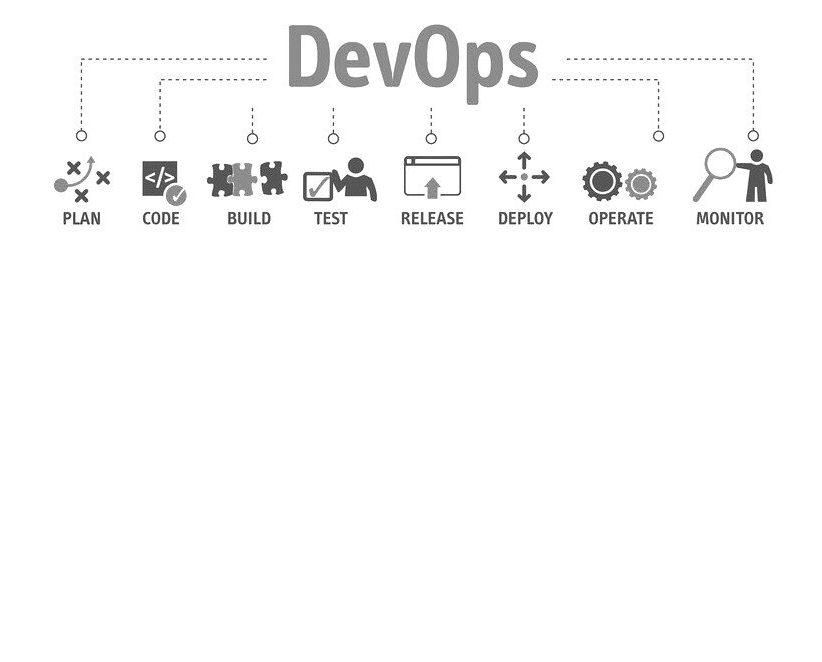
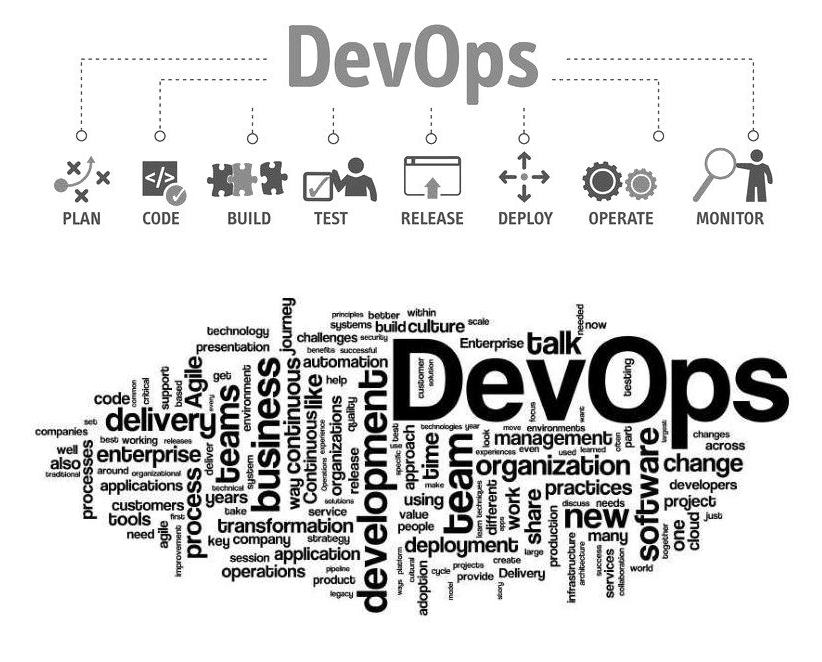
Before and after one commit to Jeferson120399/devops, a website: page public/index.html in a window 1280 px wide. Shown: the whole page, without its empty margins (224-1046 px from the left). Drawn offline with Linux system fonts and the light colour scheme.

Commit message:
Se  realiza commit de imagenes para prueba de despligue continuo en exposion

```diff
--- a/public/index.html
+++ b/public/index.html
@@ -10,6 +10,6 @@
 </head>
 <body >
     <img src="img/devops.jpg" alt="devops">
-    <!-- <img src="img/devops2.jpg" alt="devops2"> -->
+    <img src="img/devops2.jpg" alt="devops2">
 </body>
 </html>
```
